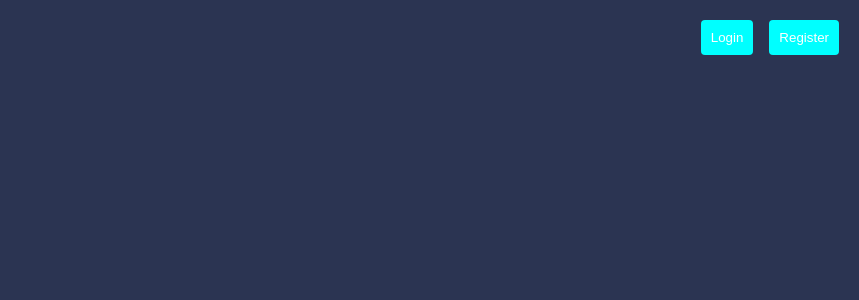
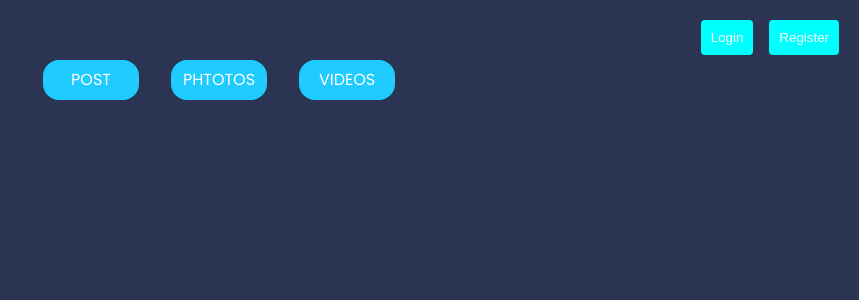
Before and after one commit to ashroaban003/CultureBeta, a React (Create React App) app in the folder client/: page / in a window 1280 px wide. Shown: the top 300 px of the page, without its empty margins (421-1280 px from the left). Built offline with nearby package versions, Linux system fonts and the light colour scheme.

Commit message:
created Features bar that has photos , videos, post button.. Also added hover css feature to them

```diff
--- /dev/null
+++ b/client/src/web/components/featuresbar/FeaturesBar.css
@@ -0,0 +1,28 @@
+.featuresBar{
+    position: relative;
+    background-color:transparent;
+    height: 5vh;
+    display: flex;
+    flex-direction: row;
+    flex-wrap: wrap;
+    margin: auto;
+    justify-content: center;
+    padding: 0.3rem;
+}
+.feature{
+
+    background-color: rgb(31, 203, 255);
+    width: 6rem;
+    height: inherit;
+    border-radius: 1rem;
+    display: flex;
+    justify-content: center;
+    align-items: center;
+    margin: 0 1rem 0 1rem;
+}
+.feature:hover{
+    transform: scale(1.1);
+    background-color: white;
+    cursor: pointer;
+    color:rgb(31, 203, 255);
+}
--- /dev/null
+++ b/client/src/web/components/featuresbar/FeaturesBar.jsx
@@ -0,0 +1,19 @@
+import React, { Component } from 'react';
+import './FeaturesBar.css'
+const FeaturesBar = () => {
+    return (
+        <div className="featuresBar">
+            <div className = "feature">
+                POST
+            </div>
+            <div className = "feature">
+                PHTOTOS
+            </div>
+            <div className = "feature">
+                VIDEOS
+            </div>
+        </div>
+     );
+}
+
+export default FeaturesBar;
--- a/client/src/web/components/navbar/Navbar.css
+++ b/client/src/web/components/navbar/Navbar.css
@@ -1,6 +1,7 @@
 .navhead{
     display:flex;
     justify-content: flex-end;
+    background-color: transparent;
 }
 .navh{
     align-items: baseline;
--- a/client/src/web/pages/home/Home.js
+++ b/client/src/web/pages/home/Home.js
@@ -1,7 +1,11 @@
+import FeaturesBar from "../../components/featuresbar/FeaturesBar";
 import Navbar from "../../components/navbar/Navbar";
 
 export default function Home(params) {
-    return(
-        <Navbar/>
-    )
-};
+  return(
+      <view>
+  <Navbar />
+    <FeaturesBar/>
+    </view>
+  );
+}
--- a/client/src/web/pages/login/Login.jsx
+++ b/client/src/web/pages/login/Login.jsx
@@ -1,47 +1,47 @@
 import axios from "axios";
-import { useContext, useState } from 'react';
+import { useContext, useState } from "react";
 import { useNavigate } from "react-router-dom";
-import './Signin.css'
+import "./Signin.css";
 import { AuthContext } from "../../context/AuthContext";
 
-
 export default function Login(params) {
-    const [validuser,setUser]=useState({
+  const [validuser, setUser] = useState({
     username: undefined,
-        password: undefined
-    })
+    password: undefined,
+  });
   // const [err,setErr]=useState(false);
-   const {error,user,dispatch}= useContext(AuthContext);
+  const { error, user, dispatch } = useContext(AuthContext);
 
   const handleChange = (e) => {
     setLoading(false);
     setUser((prev) => ({ ...prev, [e.target.id]: e.target.value }));
   };
-      const navigate =useNavigate();
-      const [loading,setLoading]=useState(false);
+  const navigate = useNavigate();
+  const [loading, setLoading] = useState(false);
 
-    const handleClick = async(e)=>{
+  const handleClick = async (e) => {
     e.preventDefault();
-        dispatch({type: "LOGIN_START"});
-      try{
-        const res = await axios.post("http://localhost:4000/api/auth/login",validuser);
-          dispatch({type: "LOGIN_SUCCESS",payload: res.data});
-          if(res.data ==="Incorrect email"||res.data ==="login failed" )     setLoading(true);
-          else navigate('/');
+    dispatch({ type: "LOGIN_START" });
+    try {
+      const res = await axios.post(
+        "http://localhost:4000/api/auth/login",
+        validuser
+      );
+      dispatch({ type: "LOGIN_SUCCESS", payload: res.data });
+      if (res.data === "Incorrect email" || res.data === "login failed")
+        setLoading(true);
+      else navigate("/");
+    } catch (err) {
+      setLoading(true);
+      dispatch({ type: "LOGIN_FAILED", payload: err.response.data });
+    }
+  };
 
-      }catch(err){
-        setLoading(true);
-        dispatch({type: "LOGIN_FAILED",payload: err.response.data});
-      }
+  const regClick = (e) => {
+    navigate("/register");
+  };
 
-      }
-
-      const regClick= (e)=>{
-        navigate('/register');
-      }
-
-
-    return(
+  return (
     <div className="login">
       <div className="lContainer">
         <input
@@ -62,10 +62,11 @@ export default function Login(params) {
         <button disabled={loading} onClick={handleClick} className="lButton">
           Login
         </button>
-          <button  onClick={regClick} className="rl">/Register</button>
+        <button onClick={regClick} className="rl">
+          /Register
+        </button>
         {error && <span>{error}</span>}
-
       </div>
     </div>
-    )
-};
+  );
+}
```
Also changed, not shown: 1 other file (tests, documents, lock files or other folders). Lines whose indentation alone changed are shown as unchanged.
